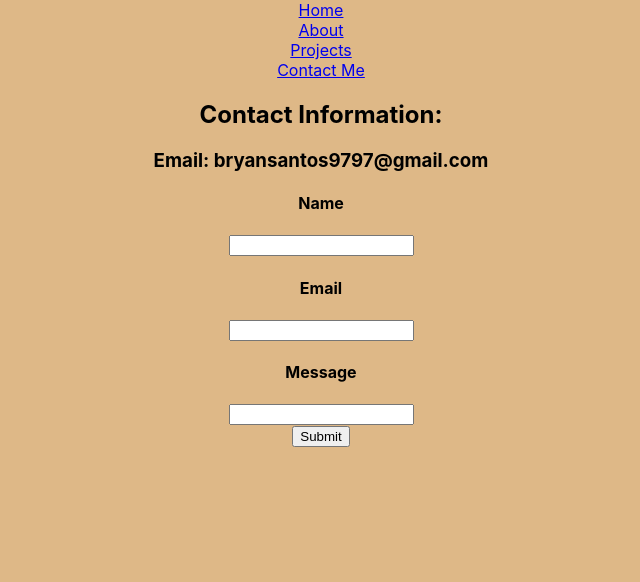
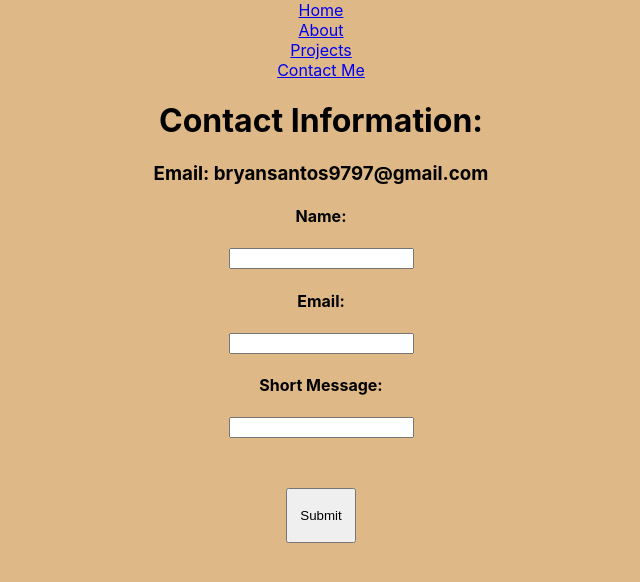
Before and after one commit to ATEOTG/ateotg.github.io, a React (Create React App) app: page /contact in a window 1280 px wide. Shown: the top 582 px of the page, without its empty margins (319-959 px from the left). Built offline with nearby package versions, Linux system fonts and the light colour scheme.

Commit message:
changed submit button size and positioning

```diff
--- a/src/components/ContactMe.js
+++ b/src/components/ContactMe.js
@@ -1,5 +1,4 @@
 import React, {Component} from "react";
-import {Link} from "react-router-dom";
 
 class ContactMe extends Component {
 
@@ -26,7 +25,7 @@ class ContactMe extends Component {
     }
 
     submitForm = (event) => {
-        alert("Hello, " + this.state.name + " your message sent successfully!" );
+        alert("Hello " + this.state.name + ", your message was sent successfully!" );
 
     }
 
@@ -36,27 +35,28 @@ class ContactMe extends Component {
         <div>
 
             <div>
-            <h2> Contact Information: </h2>
+            <h1> Contact Information: </h1>
             <h3> Email: bryansantos9797@gmail.com </h3>
             </div>
 
             <form id = "msg">
-                <h4> Name </h4>
+                <h4> Name: </h4>
                 <input type = "text" id = "name" onChange = {this.handleChange}/>
 
                 <br/>
 
-                <h4> Email </h4>
+                <h4> Email: </h4>
                 <input type = "text" id = "email" onChange = {this.handleChange}/>
 
                 <br/>
 
-                <h4> Message </h4>
-                <input type = "text" id = "message" onChange = {this.handleChange}/>
+                <h4> Short Message: </h4>
+                <input type = "text" id = "message" onChange = {this.handleChange}
+                />
 
                 <br/>
 
-                <button onClick = {this.submitForm}> Submit </button>
+                <button onClick = {this.submitForm} style = {{height:55,width:70, marginTop:50}}> Submit </button>
 
             </form>
 
```
